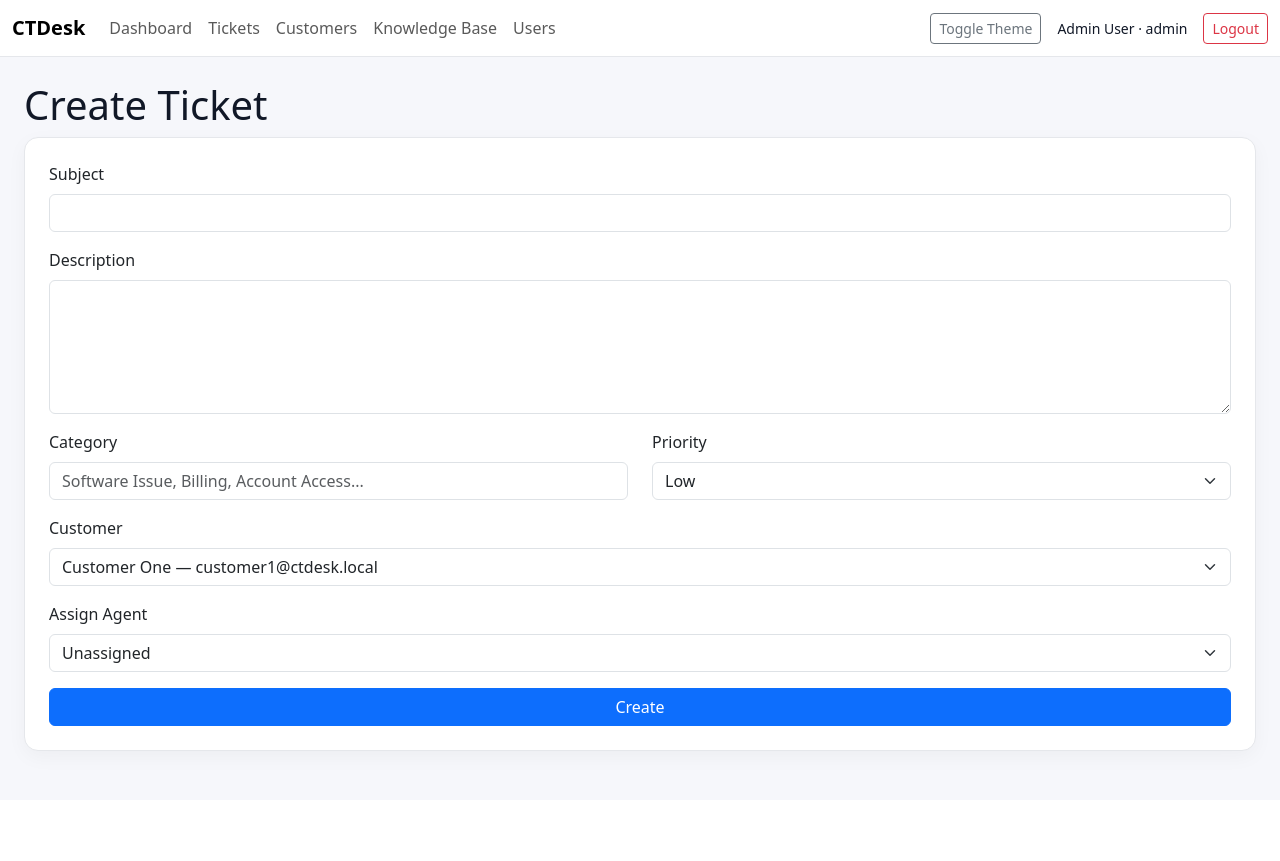
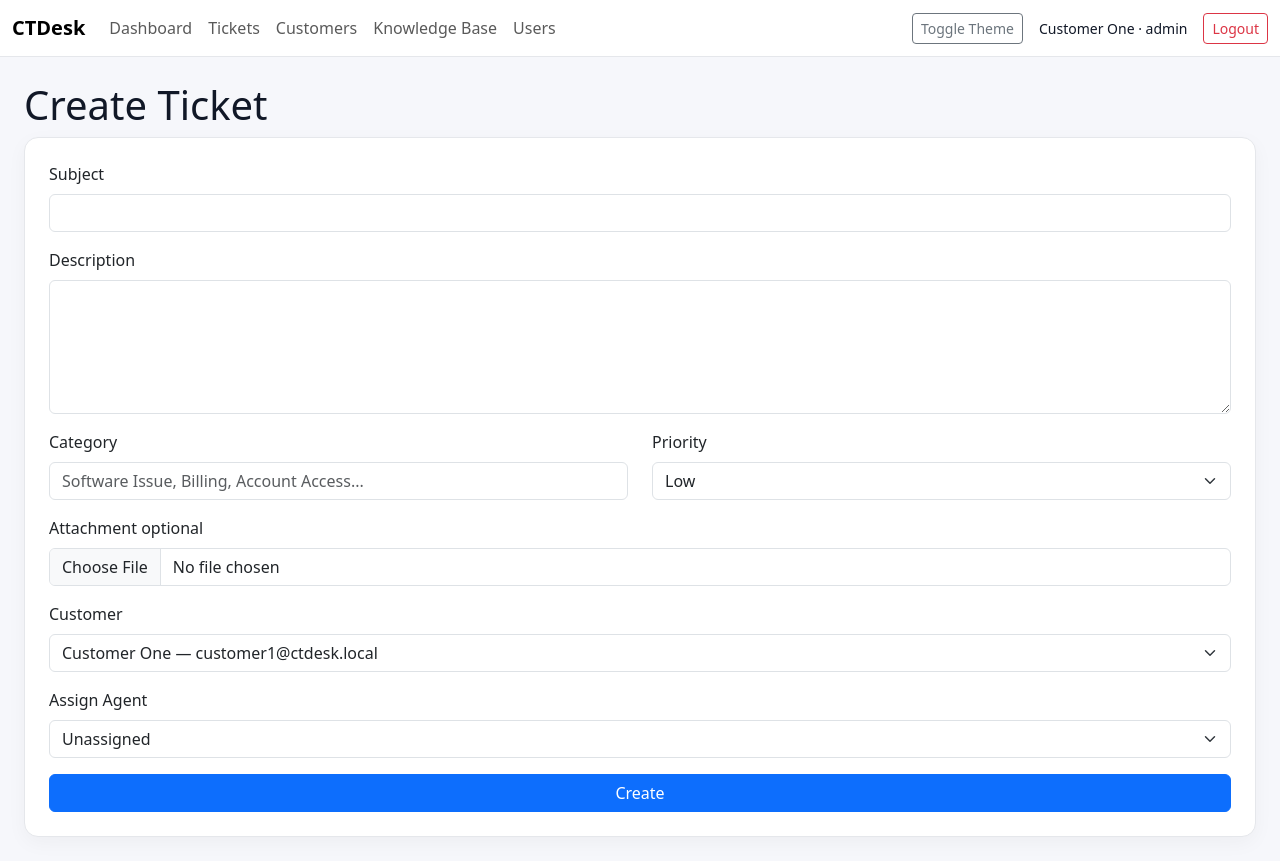
Before and after one commit to cezartrancanau/CTDesk, a Flask app: page /tickets/create in a window 1280 px wide. Before the commit the page ends 760 px from the top, so only its background shows below. Run offline with Flask 3, Linux system fonts and the light colour scheme; a user stored in the database is signed in; data comes from the database, SQL or seed files in the repository; both versions use the stored data as it was after the commit.

Commit message:
update v1

```diff
--- a/app.py
+++ b/app.py
@@ -1,16 +1,21 @@
 import csv
+import os
 import sqlite3
 from io import StringIO
 from datetime import datetime, timedelta
 from functools import wraps
 
-from flask import Flask, render_template, request, redirect, url_for, session, flash, Response
+from flask import Flask, render_template, request, redirect, url_for, session, flash, Response, send_from_directory, abort
 from werkzeug.security import check_password_hash, generate_password_hash
+from werkzeug.utils import secure_filename
 
 DB_NAME = "ctdesk.db"
+UPLOAD_FOLDER = "uploads"
+ALLOWED_EXTENSIONS = {"png", "jpg", "jpeg", "gif", "pdf", "txt", "log", "doc", "docx", "xls", "xlsx", "zip"}
 
 app = Flask(__name__)
 app.secret_key = "change-this-secret-key"
+app.config["UPLOAD_FOLDER"] = UPLOAD_FOLDER
 
 
 def db():
@@ -21,6 +26,54 @@
 
 def now():
     return datetime.now().strftime("%Y-%m-%d %H:%M:%S")
+
+
+def allowed_file(filename):
+    return "." in filename and filename.rsplit(".", 1)[1].lower() in ALLOWED_EXTENSIONS
+
+
+def save_ticket_attachment(file, ticket_id, conn):
+    if not file or not file.filename:
+        return False
+
+    if not allowed_file(file.filename):
+        flash("Attachment type is not allowed.", "danger")
+        return False
+
+    original_filename = secure_filename(file.filename)
+    ticket_folder = os.path.join(app.config["UPLOAD_FOLDER"], "tickets", str(ticket_id))
+    os.makedirs(ticket_folder, exist_ok=True)
+
+    stored_filename = f"{datetime.now().strftime('%Y%m%d%H%M%S%f')}_{original_filename}"
+    file.save(os.path.join(ticket_folder, stored_filename))
+
+    conn.execute("""
+        INSERT INTO ticket_attachments
+        (ticket_id, user_id, original_filename, stored_filename, uploaded_at)
+        VALUES (?, ?, ?, ?, ?)
+    """, (ticket_id, session["user_id"], original_filename, stored_filename, now()))
+    return True
+
+
+def ensure_schema():
+    conn = db()
+    conn.execute("""
+        CREATE TABLE IF NOT EXISTS ticket_attachments (
+            id INTEGER PRIMARY KEY AUTOINCREMENT,
+            ticket_id INTEGER NOT NULL,
+            user_id INTEGER NOT NULL,
+            original_filename TEXT NOT NULL,
+            stored_filename TEXT NOT NULL,
+            uploaded_at TEXT NOT NULL,
+            FOREIGN KEY(ticket_id) REFERENCES tickets(id),
+            FOREIGN KEY(user_id) REFERENCES users(id)
+        )
+    """)
+    conn.commit()
+    conn.close()
+
+
+ensure_schema()
 
 
 def calculate_sla(priority):
@@ -50,6 +103,23 @@
             return redirect(url_for("dashboard"))
         return fn(*args, **kwargs)
     return wrapper
+
+
+def staff_required(fn):
+    @wraps(fn)
+    def wrapper(*args, **kwargs):
+        if session.get("role") not in ("admin", "agent"):
+            flash("Staff access required.", "danger")
+            return redirect(url_for("dashboard"))
+        return fn(*args, **kwargs)
+    return wrapper
+
+
+def get_customer_id_for_user(conn):
+    if session.get("role") != "customer":
+        return None
+    customer = conn.execute("SELECT id FROM customers WHERE user_id = ?", (session["user_id"],)).fetchone()
+    return customer["id"] if customer else None
 
 
 def log_activity(ticket_id, action):
@@ -88,6 +158,13 @@
             session["user_id"] = user["id"]
             session["name"] = user["name"]
             session["role"] = user["role"]
+
+            if user["role"] == "customer":
+                conn = db()
+                customer = conn.execute("SELECT id FROM customers WHERE user_id = ?", (user["id"],)).fetchone()
+                conn.close()
+                session["customer_id"] = customer["id"] if customer else None
+
             flash("Logged in successfully.", "success")
             return redirect(url_for("dashboard"))
 
@@ -107,30 +184,38 @@
 @login_required
 def dashboard():
     conn = db()
+    customer_id = get_customer_id_for_user(conn)
+    where_sql = "WHERE customer_id = ?" if session.get("role") == "customer" else ""
+    params = [customer_id] if session.get("role") == "customer" else []
 
     stats = {
-        "total": conn.execute("SELECT COUNT(*) FROM tickets").fetchone()[0],
-        "open": conn.execute("SELECT COUNT(*) FROM tickets WHERE status='Open'").fetchone()[0],
-        "progress": conn.execute("SELECT COUNT(*) FROM tickets WHERE status='In Progress'").fetchone()[0],
-        "resolved": conn.execute("SELECT COUNT(*) FROM tickets WHERE status='Resolved'").fetchone()[0],
-        "closed": conn.execute("SELECT COUNT(*) FROM tickets WHERE status='Closed'").fetchone()[0],
-        "overdue": conn.execute("SELECT COUNT(*) FROM tickets WHERE status NOT IN ('Resolved', 'Closed') AND sla_due_at < ?", (now(),)).fetchone()[0],
+        "total": conn.execute(f"SELECT COUNT(*) FROM tickets {where_sql}", params).fetchone()[0],
+        "open": conn.execute(f"SELECT COUNT(*) FROM tickets {where_sql} {'AND' if where_sql else 'WHERE'} status='Open'", params).fetchone()[0],
+        "progress": conn.execute(f"SELECT COUNT(*) FROM tickets {where_sql} {'AND' if where_sql else 'WHERE'} status='In Progress'", params).fetchone()[0],
+        "resolved": conn.execute(f"SELECT COUNT(*) FROM tickets {where_sql} {'AND' if where_sql else 'WHERE'} status='Resolved'", params).fetchone()[0],
+        "closed": conn.execute(f"SELECT COUNT(*) FROM tickets {where_sql} {'AND' if where_sql else 'WHERE'} status='Closed'", params).fetchone()[0],
+        "high_priority": conn.execute(f"SELECT COUNT(*) FROM tickets {where_sql} {'AND' if where_sql else 'WHERE'} priority IN ('High', 'Urgent')", params).fetchone()[0],
+        "overdue": conn.execute(f"SELECT COUNT(*) FROM tickets {where_sql} {'AND' if where_sql else 'WHERE'} status NOT IN ('Resolved', 'Closed') AND sla_due_at < ?", params + [now()]).fetchone()[0],
+        "customers": conn.execute("SELECT COUNT(*) FROM customers").fetchone()[0] if session.get("role") != "customer" else 1,
+        "agents": conn.execute("SELECT COUNT(*) FROM users WHERE role IN ('admin', 'agent')").fetchone()[0] if session.get("role") != "customer" else 0,
     }
 
-    recent_tickets = conn.execute("""
+    recent_tickets = conn.execute(f"""
         SELECT t.*, c.name AS customer_name, u.name AS agent_name
         FROM tickets t
         JOIN customers c ON c.id = t.customer_id
         LEFT JOIN users u ON u.id = t.assigned_to
+        {where_sql}
         ORDER BY t.created_at DESC
         LIMIT 8
-    """).fetchall()
+    """, params).fetchall()
 
-    priority_rows = conn.execute("""
+    priority_rows = conn.execute(f"""
         SELECT priority, COUNT(*) AS count
         FROM tickets
+        {where_sql}
         GROUP BY priority
-    """).fetchall()
+    """, params).fetchall()
 
     conn.close()
     return render_template("dashboard.html", stats=stats, recent_tickets=recent_tickets, priority_rows=priority_rows)
@@ -152,10 +237,14 @@
     """
     params = []
 
+    if session.get("role") == "customer":
+        query += " AND t.customer_id = ?"
+        params.append(session.get("customer_id"))
+
     if q:
-        query += " AND (t.subject LIKE ? OR t.description LIKE ? OR c.name LIKE ? OR c.email LIKE ?)"
+        query += " AND (CAST(t.id AS TEXT) LIKE ? OR t.subject LIKE ? OR t.description LIKE ? OR c.name LIKE ? OR c.email LIKE ?)"
         like = f"%{q}%"
-        params.extend([like, like, like, like])
+        params.extend([like, like, like, like, like])
 
     if status:
         query += " AND t.status = ?"
@@ -186,8 +275,13 @@
         description = request.form["description"]
         category = request.form["category"]
         priority = request.form["priority"]
-        customer_id = request.form["customer_id"]
-        assigned_to = request.form.get("assigned_to") or None
+
+        if session.get("role") == "customer":
+            customer_id = session.get("customer_id")
+            assigned_to = None
+        else:
+            customer_id = request.form["customer_id"]
+            assigned_to = request.form.get("assigned_to") or None
 
         cur = conn.execute("""
             INSERT INTO tickets
@@ -200,11 +294,19 @@
         ))
 
         ticket_id = cur.lastrowid
+
+        attachment = request.files.get("attachment")
+        attachment_saved = save_ticket_attachment(attachment, ticket_id, conn)
+
         conn.commit()
         conn.close()
 
         log_activity(ticket_id, "Ticket created")
-        flash("Ticket created successfully.", "success")
+        if attachment_saved:
+            log_activity(ticket_id, "Attachment uploaded")
+        log_activity(ticket_id, "Fake email notification sent to support team")
+        print(f"[FAKE EMAIL] New ticket #{ticket_id} created. Notification sent to support team.")
+        flash("Ticket created successfully. Fake email notification sent to support team.", "success")
         return redirect(url_for("ticket_detail", ticket_id=ticket_id))
 
     conn.close()
@@ -216,10 +318,26 @@
 def ticket_detail(ticket_id):
     conn = db()
 
+    existing_ticket = conn.execute("SELECT customer_id FROM tickets WHERE id = ?", (ticket_id,)).fetchone()
+    if not existing_ticket:
+        conn.close()
+        flash("Ticket not found.", "danger")
+        return redirect(url_for("tickets"))
+
+    if session.get("role") == "customer" and existing_ticket["customer_id"] != session.get("customer_id"):
+        conn.close()
+        flash("You can only view your own tickets.", "danger")
+        return redirect(url_for("tickets"))
+
     if request.method == "POST":
         action = request.form.get("action")
 
         if action == "update":
+            if session.get("role") not in ("admin", "agent"):
+                flash("Only staff can update ticket status, priority or assigned agent.", "danger")
+                conn.close()
+                return redirect(url_for("ticket_detail", ticket_id=ticket_id))
+
             old = conn.execute("SELECT * FROM tickets WHERE id = ?", (ticket_id,)).fetchone()
 
             status = request.form["status"]
@@ -241,9 +359,21 @@
             conn.commit()
             log_activity(ticket_id, f"Ticket updated: status={status}, priority={priority}")
 
+        elif action == "attachment":
+            attachment = request.files.get("attachment")
+            if save_ticket_attachment(attachment, ticket_id, conn):
+                conn.execute("UPDATE tickets SET updated_at=? WHERE id=?", (now(), ticket_id))
+                conn.commit()
+                log_activity(ticket_id, "Attachment uploaded")
+                flash("Attachment uploaded.", "success")
+            else:
+                conn.commit()
+
         elif action == "message":
             message = request.form["message"]
-            message_type = request.form["message_type"]
+            message_type = request.form.get("message_type", "public_reply")
+            if session.get("role") == "customer":
+                message_type = "public_reply"
 
             conn.execute("""
                 INSERT INTO ticket_messages (ticket_id, user_id, message, message_type, created_at)
@@ -274,7 +404,16 @@
         FROM ticket_messages m
         JOIN users u ON u.id = m.user_id
         WHERE m.ticket_id=?
+        {message_filter}
         ORDER BY m.created_at ASC
+    """.format(message_filter="AND m.message_type != 'internal_note'" if session.get("role") == "customer" else ""), (ticket_id,)).fetchall()
+
+    attachments = conn.execute("""
+        SELECT a.*, u.name AS user_name
+        FROM ticket_attachments a
+        JOIN users u ON u.id = a.user_id
+        WHERE a.ticket_id=?
+        ORDER BY a.uploaded_at DESC
     """, (ticket_id,)).fetchall()
 
     logs = conn.execute("""
@@ -298,6 +437,7 @@
         ticket=ticket,
         agents=agents,
         messages=messages,
+        attachments=attachments,
         logs=logs,
         overdue=overdue
     )
@@ -305,22 +445,39 @@
 
 @app.route("/customers", methods=["GET", "POST"])
 @login_required
+@staff_required
 def customers():
     conn = db()
 
     if request.method == "POST":
+        customer_name = request.form["name"]
+        customer_email = request.form["email"].strip().lower()
+        customer_password = request.form.get("password") or "customer123"
+
+        cur = conn.execute("""
+            INSERT INTO users (name, email, password_hash, role, created_at)
+            VALUES (?, ?, ?, 'customer', ?)
+        """, (
+            customer_name,
+            customer_email,
+            generate_password_hash(customer_password),
+            now()
+        ))
+        user_id = cur.lastrowid
+
         conn.execute("""
-            INSERT INTO customers (name, email, phone, company, created_at)
-            VALUES (?, ?, ?, ?, ?)
+            INSERT INTO customers (user_id, name, email, phone, company, created_at)
+            VALUES (?, ?, ?, ?, ?, ?)
         """, (
-            request.form["name"],
-            request.form["email"],
+            user_id,
+            customer_name,
+            customer_email,
             request.form["phone"],
             request.form["company"],
             now()
         ))
         conn.commit()
-        flash("Customer added.", "success")
+        flash("Customer account added.", "success")
 
     rows = conn.execute("SELECT * FROM customers ORDER BY created_at DESC").fetchall()
     conn.close()
@@ -329,10 +486,16 @@
 
 @app.route("/knowledge-base", methods=["GET", "POST"])
 @login_required
+@staff_required
 def knowledge_base():
     conn = db()
 
     if request.method == "POST":
+        if session.get("role") != "admin":
+            flash("Only admins can create knowledge base articles.", "danger")
+            conn.close()
+            return redirect(url_for("knowledge_base"))
+
         conn.execute("""
             INSERT INTO knowledge_base (title, category, content, created_by, created_at)
             VALUES (?, ?, ?, ?, ?)
@@ -381,18 +544,48 @@
     return render_template("users.html", users=rows)
 
 
+@app.route("/tickets/<int:ticket_id>/attachments/<int:attachment_id>")
+@login_required
+def download_attachment(ticket_id, attachment_id):
+    conn = db()
+    ticket = conn.execute("SELECT customer_id FROM tickets WHERE id = ?", (ticket_id,)).fetchone()
+    if not ticket:
+        conn.close()
+        abort(404)
+
+    if session.get("role") == "customer" and ticket["customer_id"] != session.get("customer_id"):
+        conn.close()
+        flash("You can only download attachments from your own tickets.", "danger")
+        return redirect(url_for("tickets"))
+
+    attachment = conn.execute(
+        "SELECT * FROM ticket_attachments WHERE id = ? AND ticket_id = ?",
+        (attachment_id, ticket_id)
+    ).fetchone()
+    conn.close()
+
+    if not attachment:
+        abort(404)
+
+    folder = os.path.join(app.config["UPLOAD_FOLDER"], "tickets", str(ticket_id))
+    return send_from_directory(folder, attachment["stored_filename"], as_attachment=True, download_name=attachment["original_filename"])
+
+
 @app.route("/export/tickets.csv")
 @login_required
 def export_tickets():
     conn = db()
-    rows = conn.execute("""
+    where_sql = "WHERE t.customer_id = ?" if session.get("role") == "customer" else ""
+    params = [session.get("customer_id")] if session.get("role") == "customer" else []
+    rows = conn.execute(f"""
         SELECT t.id, t.subject, t.category, t.priority, t.status, c.name AS customer,
                c.email AS customer_email, u.name AS agent, t.created_at, t.updated_at, t.sla_due_at, t.resolved_at
         FROM tickets t
         JOIN customers c ON c.id = t.customer_id
         LEFT JOIN users u ON u.id = t.assigned_to
+        {where_sql}
         ORDER BY t.created_at DESC
-    """).fetchall()
+    """, params).fetchall()
     conn.close()
 
     output = StringIO()
--- a/templates/base.html
+++ b/templates/base.html
@@ -15,8 +15,10 @@
         <div class="navbar-nav">
             <a class="nav-link" href="{{ url_for('dashboard') }}">Dashboard</a>
             <a class="nav-link" href="{{ url_for('tickets') }}">Tickets</a>
+            {% if current_user.get('role') in ['admin', 'agent'] %}
             <a class="nav-link" href="{{ url_for('customers') }}">Customers</a>
             <a class="nav-link" href="{{ url_for('knowledge_base') }}">Knowledge Base</a>
+            {% endif %}
             {% if current_user.get('role') == 'admin' %}
             <a class="nav-link" href="{{ url_for('users') }}">Users</a>
             {% endif %}
--- a/templates/create_ticket.html
+++ b/templates/create_ticket.html
@@ -2,7 +2,7 @@
 {% block content %}
 <h1>Create Ticket</h1>
 
-<form method="post" class="card p-4">
+<form method="post" enctype="multipart/form-data" class="card p-4">
     <label class="form-label">Subject</label>
     <input class="form-control mb-3" name="subject" required>
 
@@ -24,6 +24,10 @@
         </div>
     </div>
 
+    <label class="form-label">Attachment optional</label>
+    <input class="form-control mb-3" type="file" name="attachment">
+
+    {% if current_user.get('role') in ['admin', 'agent'] %}
     <label class="form-label">Customer</label>
     <select class="form-select mb-3" name="customer_id">
         {% for c in customers %}
@@ -38,6 +42,9 @@
         <option value="{{ a.id }}">{{ a.name }}</option>
         {% endfor %}
     </select>
+    {% else %}
+    <p class="text-muted">The ticket will be created under your customer account.</p>
+    {% endif %}
 
     <button class="btn btn-primary">Create</button>
 </form>
--- a/templates/customers.html
+++ b/templates/customers.html
@@ -5,9 +5,10 @@
 <div class="row g-3">
     <div class="col-md-4">
         <form method="post" class="card p-3">
-            <h5>Add Customer</h5>
+            <h5>Add Customer Account</h5>
             <input class="form-control mb-2" name="name" placeholder="Name" required>
             <input class="form-control mb-2" name="email" placeholder="Email" required>
+            <input class="form-control mb-2" name="password" placeholder="Password" value="customer123" required>
             <input class="form-control mb-2" name="phone" placeholder="Phone">
             <input class="form-control mb-2" name="company" placeholder="Company">
             <button class="btn btn-primary">Add</button>
--- a/templates/knowledge_base.html
+++ b/templates/knowledge_base.html
@@ -3,6 +3,7 @@
 <h1>Knowledge Base</h1>
 
 <div class="row g-3">
+    {% if current_user.get('role') == 'admin' %}
     <div class="col-md-4">
         <form method="post" class="card p-3">
             <h5>New Article</h5>
@@ -12,8 +13,9 @@
             <button class="btn btn-primary">Add Article</button>
         </form>
     </div>
+    {% endif %}
 
-    <div class="col-md-8">
+    <div class="{% if current_user.get('role') == 'admin' %}col-md-8{% else %}col-md-12{% endif %}">
         {% for a in articles %}
         <div class="card p-3 mb-3">
             <h5>{{ a.title }}</h5>
--- a/templates/login.html
+++ b/templates/login.html
@@ -16,7 +16,9 @@
 
     <div class="small mt-3 text-muted">
         Admin: admin@ctdesk.local / admin123<br>
-        Agent: agent@ctdesk.local / agent123
+        Agent: agent@ctdesk.local / agent123<br>
+        Customer 1: customer1@ctdesk.local / customer123<br>
+        Customer 2: customer2@ctdesk.local / customer123
     </div>
 </div>
 {% endblock %}
--- a/templates/tickets.html
+++ b/templates/tickets.html
@@ -9,7 +9,7 @@
 </div>
 
 <form class="row g-2 mb-3">
-    <div class="col-md-5"><input class="form-control" name="q" placeholder="Search subject, description, customer..." value="{{ q }}"></div>
+    <div class="col-md-5"><input class="form-control" name="q" placeholder="Search ticket ID, subject, description, customer..." value="{{ q }}"></div>
     <div class="col-md-2">
         <select class="form-select" name="status">
             <option value="">All statuses</option>
@@ -42,6 +42,8 @@
         <td>{{ t.agent_name or "Unassigned" }}</td>
         <td>{{ t.updated_at }}</td>
     </tr>
+    {% else %}
+    <tr><td colspan="7" class="text-muted text-center p-4">No tickets found.</td></tr>
     {% endfor %}
 </table>
 </div>
```
Also changed, not shown: database.py (+28 -63 lines), templates/dashboard.html (+9 -0 lines), templates/ticket_detail.html (+30 -1 lines), README.md, ctdesk.db (added).
